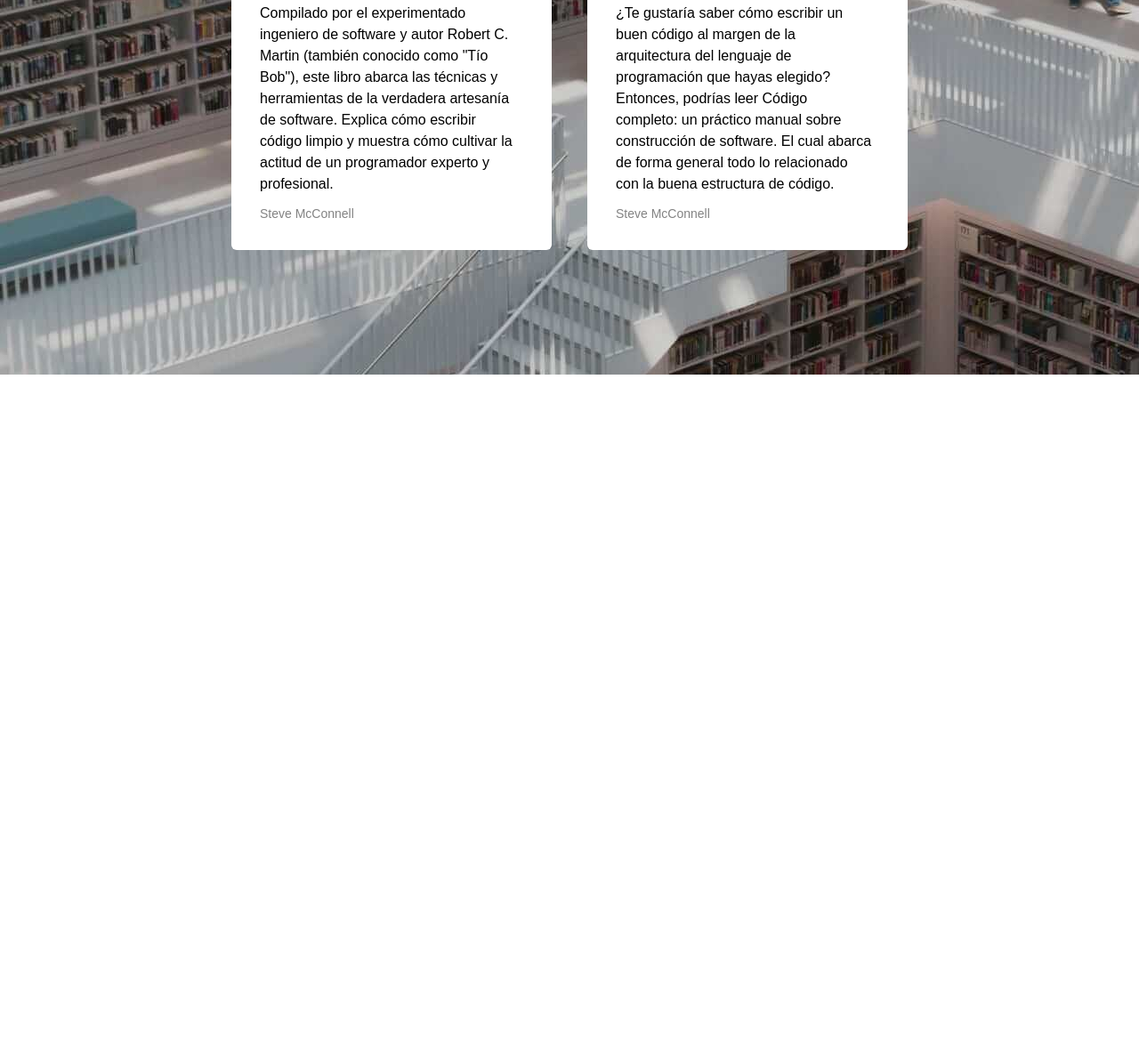
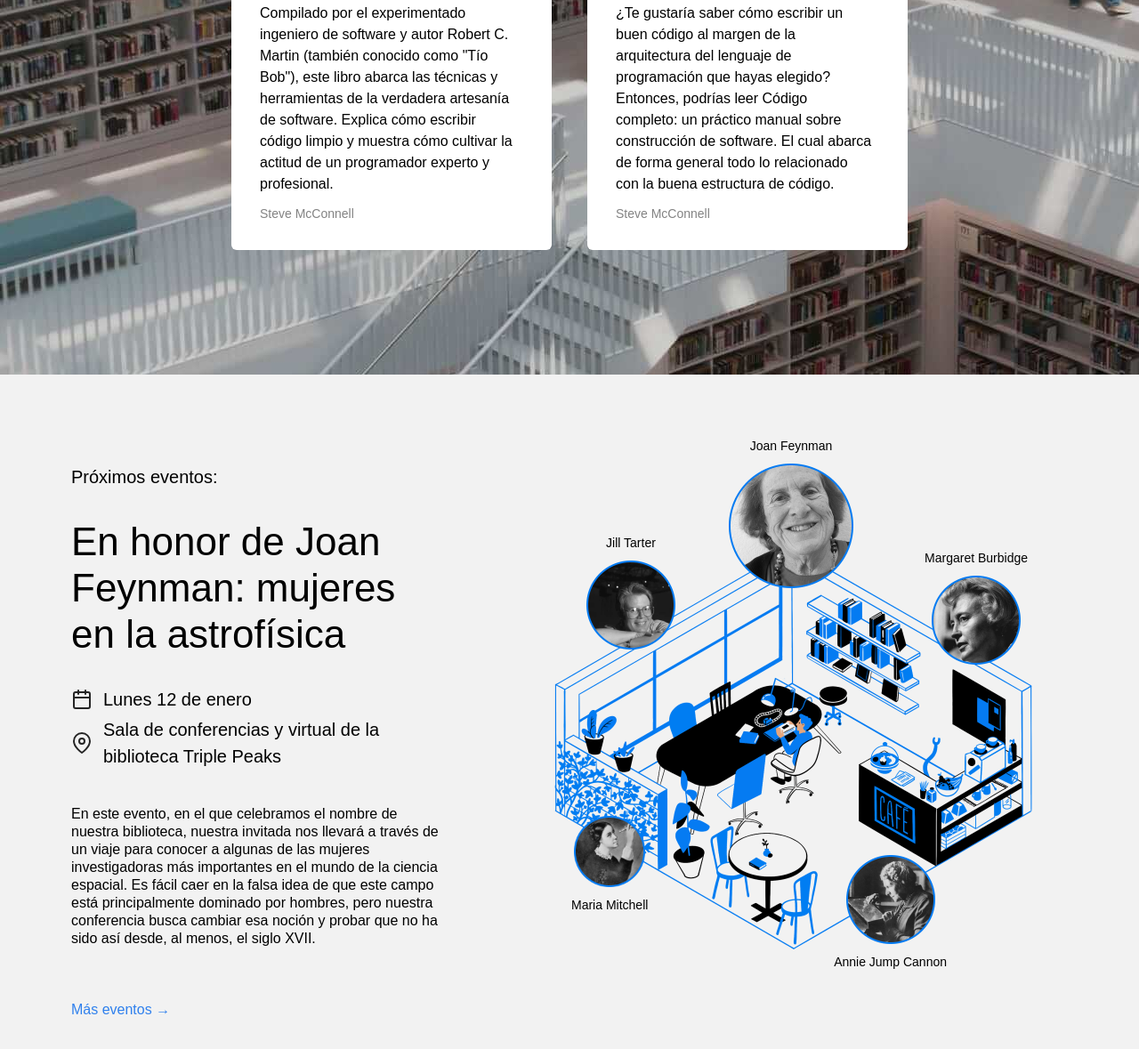
Before and after one commit to allan-mg/web_project_library_es, a plain HTML site: page index.html in a window 1280 px wide. Shown: the part 1673-2852 px from the top of the page at 89% size. Before the commit the page ends 2094 px from the top, so only its background shows below. Drawn offline with Linux system fonts and the light colour scheme.

Commit message:
Nueva_actualizacion_de_mi_proyecto

```diff
--- a/index.html
+++ b/index.html
@@ -27,7 +27,7 @@
                 >
               </li>
               <li>
-                <a class="nav__link">Eventos</a>
+                <a class="nav__link" href="#events">Eventos</a>
               </li>
               <li>
                 <a class="nav__link">Conviértete en miembro</a>
@@ -138,6 +138,94 @@
             </li>
           </ul>
         </section>
+
+        <section class="events" id="events">
+          <div class="events__content">
+            <h2 class="events__heading">Próximos eventos:</h2>
+            <h3 class="events__title">
+              En honor de Joan Feynman: mujeres en la astrofísica
+            </h3>
+            <div class="event-info events__info-section">
+              <div class="event-info__item">
+                <img
+                  src="./images/icon_calendar.svg"
+                  alt="Calendar icon"
+                  class="event-info__icon"
+                />
+                <p class="event-info__text">Lunes 12 de enero</p>
+              </div>
+              <div class="event-info__item">
+                <img
+                  src="./images/icon_pin.svg"
+                  alt="Pin icon"
+                  class="event-info__icon"
+                />
+                <p class="event-info__text">
+                  Sala de conferencias y virtual de la biblioteca Triple Peaks
+                </p>
+              </div>
+            </div>
+            <p class="events__description">
+              En este evento, en el que celebramos el nombre de nuestra
+              biblioteca, nuestra invitada nos llevará a través de un viaje para
+              conocer a algunas de las mujeres investigadoras más importantes en
+              el mundo de la ciencia espacial. Es fácil caer en la falsa idea de
+              que este campo está principalmente dominado por hombres, pero
+              nuestra conferencia busca cambiar esa noción y probar que no ha
+              sido así desde, al menos, el siglo XVII.
+            </p>
+            <a href="#" class="events__more">Más eventos &rarr;</a>
+          </div>
+          <!-- Comienza a crear la composición aquí -->
+
+          <div class="events__cover">
+            <img src="images/cafe.png" alt="café" class="events__image" />
+            <div class="person person_name_feynman">
+              <p class="person__caption">Joan Feynman</p>
+              <img
+                class="person__image person__image_size_l"
+                src="images/person_feynman.png"
+                alt="Feynman"
+              />
+            </div>
+
+            <div class="person person_name_burbidge">
+              <p class="person__caption">Margaret Burbidge</p>
+              <img
+                class="person__image person__image_size_m"
+                src="images/person_burbidge.png"
+                alt="Burbidge"
+              />
+            </div>
+
+            <div class="person person_name_cannon">
+              <img
+                class="person__image person__image_size_m"
+                src="images/person_cannon.png"
+                alt="Cannon"
+              />
+              <p class="person__caption">Annie Jump Cannon</p>
+            </div>
+
+            <div class="person person_name_mitchell">
+              <img
+                class="person__image person__image_size_s"
+                src="images/person_mitchell.png"
+                alt="Mitchell"
+              />
+              <p class="person__caption">Maria Mitchell</p>
+            </div>
+
+            <div class="person person_name_tarter">
+              <p class="person__caption">Jill Tarter</p>
+              <img
+                class="person__image person__image_size_m"
+                src="images/person_tarter.png"
+                alt="Tarter"
+              />
+            </div>
+          </div>
+        </section>
       </main>
     </div>
   </body>
--- a/styles/style.css
+++ b/styles/style.css
@@ -157,3 +157,132 @@
   line-height: 20px;
   color: #838383;
 }
+
+.events {
+  padding: 100px 0 120px 80px;
+  display: flex;
+  align-items: start;
+  justify-content: space-between;
+  box-sizing: border-box;
+  background-color: #f2f2f2;
+}
+
+.events__content {
+  flex-basis: 580px;
+}
+
+.events__heading {
+  font-size: 20px;
+  font-weight: 500;
+  line-height: 30px;
+  margin: 0;
+}
+
+.events__title {
+  font-size: 44px;
+  font-weight: 500;
+  line-height: 52px;
+  margin: 32px 0 0;
+}
+
+.events__info-section {
+  margin-top: 32px;
+}
+
+.event-info__item {
+  display: flex;
+  align-items: center;
+  margin-bottom: 4px;
+  font-weight: 500;
+}
+
+.event-info__icon {
+  background-repeat: no-repeat;
+  background-position: center;
+  margin-right: 12px;
+  width: 24px;
+  height: 24px;
+}
+
+.event-info__text {
+  font-size: 20px;
+  font-weight: 500;
+  line-height: 30px;
+  margin: 0;
+}
+
+.events__description {
+  margin: 40px 0 60px;
+}
+
+.events__more {
+  color: #2f80ed;
+  text-decoration: none;
+}
+
+.events__cover {
+  flex-grow: 1;
+  flex-shrink: 0;
+  flex-basis: 780px;
+  max-width: 780px;
+  position: relative;
+}
+
+.events__image {
+  max-width: 100%;
+}
+
+.person {
+  position: absolute;
+  display: flex;
+  align-items: center;
+  flex-direction: column;
+  gap: 10px;
+}
+
+.person_name_feynman {
+  top: -30px;
+  left: 319px;
+}
+
+.person_name_burbidge {
+  top: 96px;
+  right: 125px;
+}
+
+.person_name_cannon {
+  bottom: 18px;
+  right: 216px;
+}
+
+.person_name_mitchell {
+  bottom: 82px;
+  left: 142px;
+}
+
+.person_name_tarter {
+  top: 79px;
+  left: 159px;
+}
+
+.person__image {
+  max-width: 100%;
+}
+
+.person__image_size_l {
+  width: 140px;
+}
+
+.person__image_size_m {
+  width: 100px;
+}
+
+.person__image_size_s {
+  width: 80px;
+}
+
+.person__caption {
+  text-align: center;
+  font-size: 14px;
+  margin: 0;
+}
```
